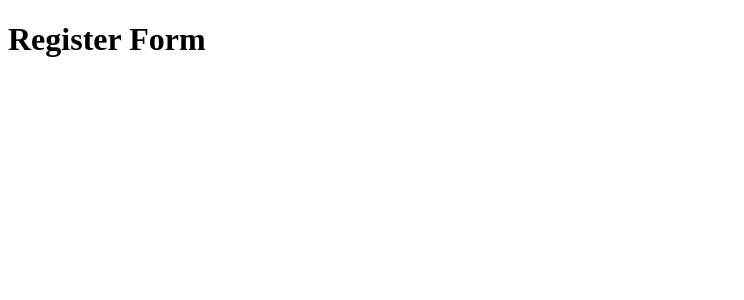
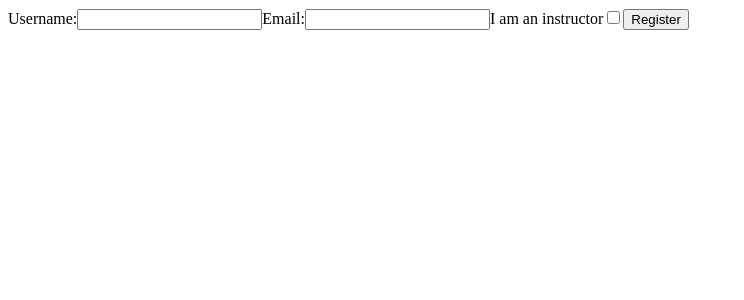
Before and after one commit to Anywhere-Fitness-Build/front-end, a React (Create React App) app: page /register in a window 1280 px wide. Shown: the top 300 px of the page, without its empty margins (0-744 px from the left). Built offline with nearby package versions, Linux system fonts and the light colour scheme; the HTML template or start-up script is replaced by a standard one.

Commit message:
The majority of the register page is finished.

```diff
--- a/src/App.js
+++ b/src/App.js
@@ -6,7 +6,7 @@ import Login from './components/Login';
 import ClassesInstr from './components/ClassesInstr';
 import DashboardUser from './components/DashboardUser';
 import DashboardInstr from './components/DashboardInstr';
-import Register from './components/Register';
+import FormikRegister from './components/Register';
 
 const App = () => {
   return (
@@ -15,7 +15,7 @@ const App = () => {
         <div className='App'>
           <Route path='/dashboarduser' component={DashboardUser} />
           <Route path='/dashboardinstr' component={DashboardInstr} />
-          <Route path='/register' component={Register} />
+          <Route path='/register' component={FormikRegister} />
           <Route path='/login' component={Login} />
           <Route path='/classesuser' component={ClassesUser} />
           <Route path='/classesinstructor' component={ClassesInstr} />
--- a/src/components/Register.js
+++ b/src/components/Register.js
@@ -1,11 +1,94 @@
-import React from 'react';
+import React, {useState, useEffect} from 'react';
+import {withFormik, Form, Field} from 'formik';
+import * as Yup from 'yup';
+import axios from 'axios';
 
-const Register = () => {
+import '../App.css';
+
+const Register = ({
+  values, errors, touched, status
+}) => {
+  const [user, setUser] = useState([]);
+  useEffect(() => {
+    console.log("status has changed", status);
+    status && setUser(user => [
+      ...user, status
+    ]);
+  }, [status]);
   return (
     <div>
-      <h1>Register Form</h1>
+      <Form>
+        <label>
+          Username:
+        </label>
+        <Field
+        type = "text"
+        name = "username"
+        />
+        {touched.name &&
+        errors.name && (
+          <p>{errors.name}</p>
+        )}
+        <label>
+          Email:
+        </label>
+        <Field
+        type = "text"
+        name = "email"
+        />
+        {touched.name &&
+        errors.name && (
+          <p>{errors.name}</p>
+        )}
+        <label>
+          I am an instructor
+         <Field
+        type="checkbox"
+        name="terms"
+        checked={values.terms}
+        />
+        </label>
+        <button type = "register">Register</button>
+      </Form>
+      {user.map(users => (
+        <ul key = {users.id}>
+            <li>username: {users.name}</li>
+            <li>email: {users.email}</li>
+        </ul>
+      ))}
     </div>
   );
 };
 
-export default Register;
+const FormikRegister = withFormik({
+  mapPropsToValues({
+    username,
+    email,
+    terms
+  }) {
+    return {
+      username: "",
+      email: "",
+      terms: terms || false
+    };
+  },
+validationSchema: Yup.object().shape({
+  username: Yup.string().required(),
+  email: Yup.string().email().required()
+}),
+handleSubmit(values, {setStatus}) {
+  console.log("submitting");
+  axios
+      .post(
+        "https://anywhere-fitness-bw.herokuapp.com",
+        values
+      )
+      .then(res => {
+        console.log("success", res);
+      })
+      .catch(err =>
+        console.log(err.response)
+        );
+        }
+})(Register);
+export default FormikRegister;
```
Also changed, not shown: 1 other file (tests, documents, lock files or other folders).
